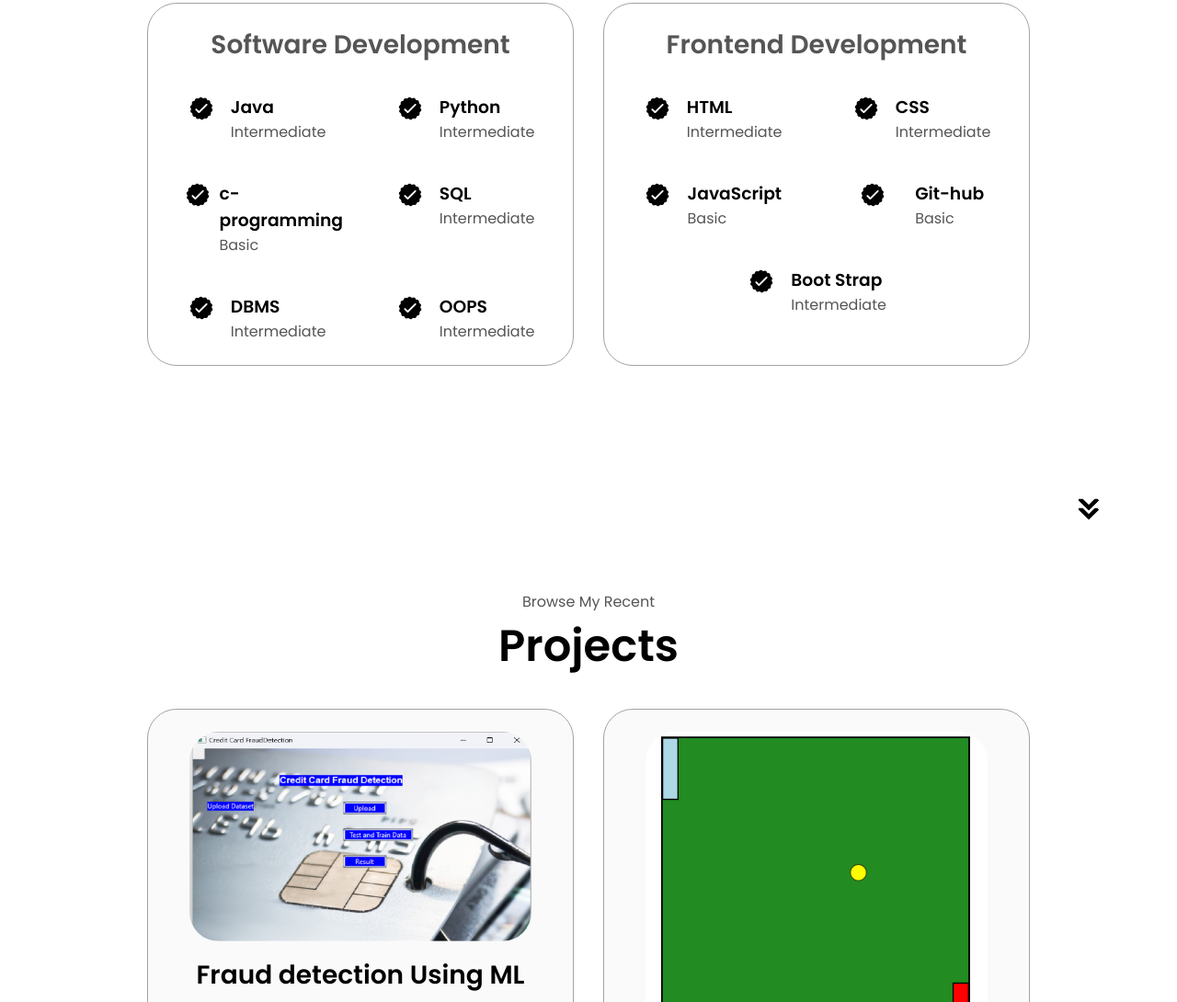
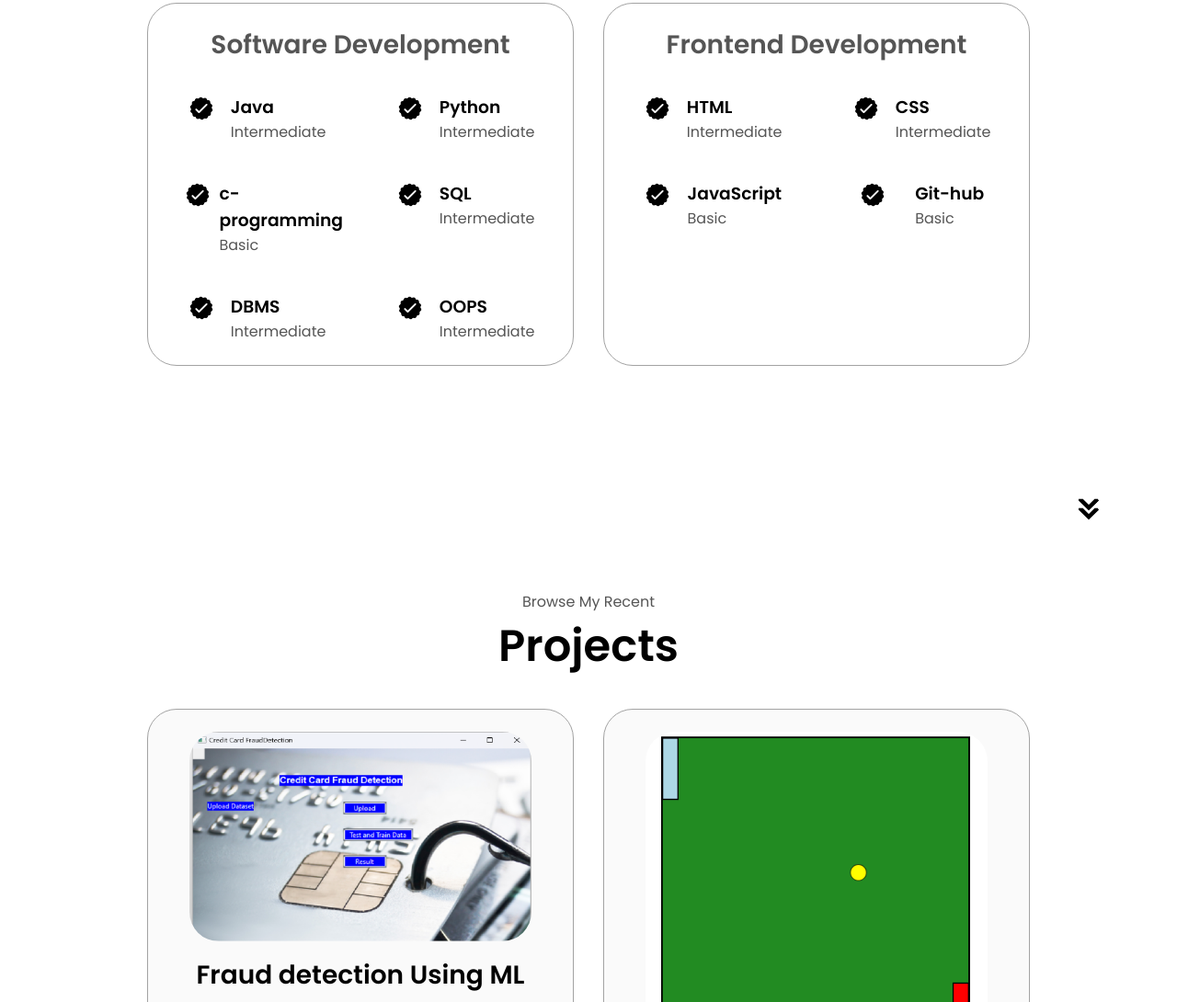
Before and after one commit to vivekyannam/portfo, a plain HTML site: page index.html in a window 1280 px wide. Shown: the part 1822-2912 px from the top of the page at 92% size. Drawn offline with Linux system fonts and the light colour scheme.

Commit message:
Update index.html

```diff
--- a/index.html
+++ b/index.html
@@ -242,17 +242,6 @@
                   <p>Basic</p>
                 </div>
               </article>
-              <article>
-                <img
-                  src="./assets/checkmark.png"
-                  alt="Experience icon"
-                  class="icon"
-                />
-                <div>
-                  <h3>Boot Strap</h3>
-                  <p>Intermediate</p>
-                </div>
-              </article>
             </div>
           </div>
         </div>
```
